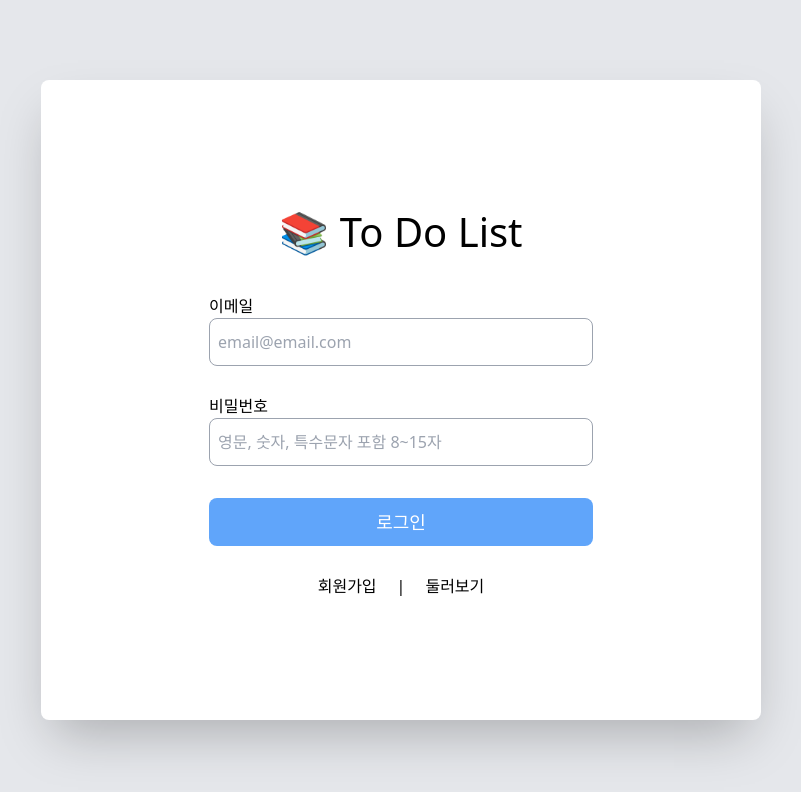
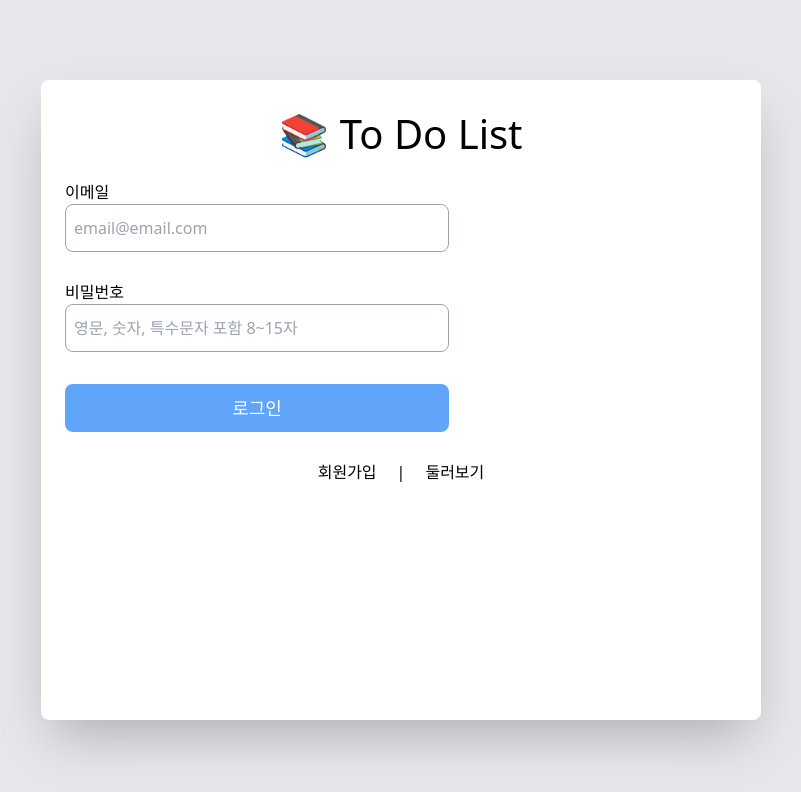
Before and after one commit to oweaj/Todo-List, a React (Create React App) app: page / in a window 1280 px wide. Shown: the top 792 px of the page, without its empty margins (239-1040 px from the left). Built offline with nearby package versions, Linux system fonts and the light colour scheme; no server answers.

Commit message:
[STYLE] apply 추가 및 위치 수정

```diff
--- a/src/App.tsx
+++ b/src/App.tsx
@@ -21,7 +21,7 @@ function App() {
 
   return (
     <div className="w-screen h-screen bg-gray-200">
-      <div className="w-[45rem] h-[40rem] flex flex-col items-center justify-center gap-4 rounded-lg shadow-2xl bg-white center">
+      <div className="w-[45rem] h-[40rem] rounded-lg p-6 shadow-2xl bg-white center">
         <Routes>
           <Route path="/" element={<Signin />} />
           <Route path="/signup" element={<Signup />} />
--- a/src/index.css
+++ b/src/index.css
@@ -3,6 +3,9 @@
 @tailwind utilities;
 
 @layer components {
+  .contentsStyle {
+    @apply w-full h-full flex flex-col items-center justify-center;
+  }
   .center {
     @apply absolute top-1/2 left-1/2 translate-x-[-50%] translate-y-[-50%];
   }
```
